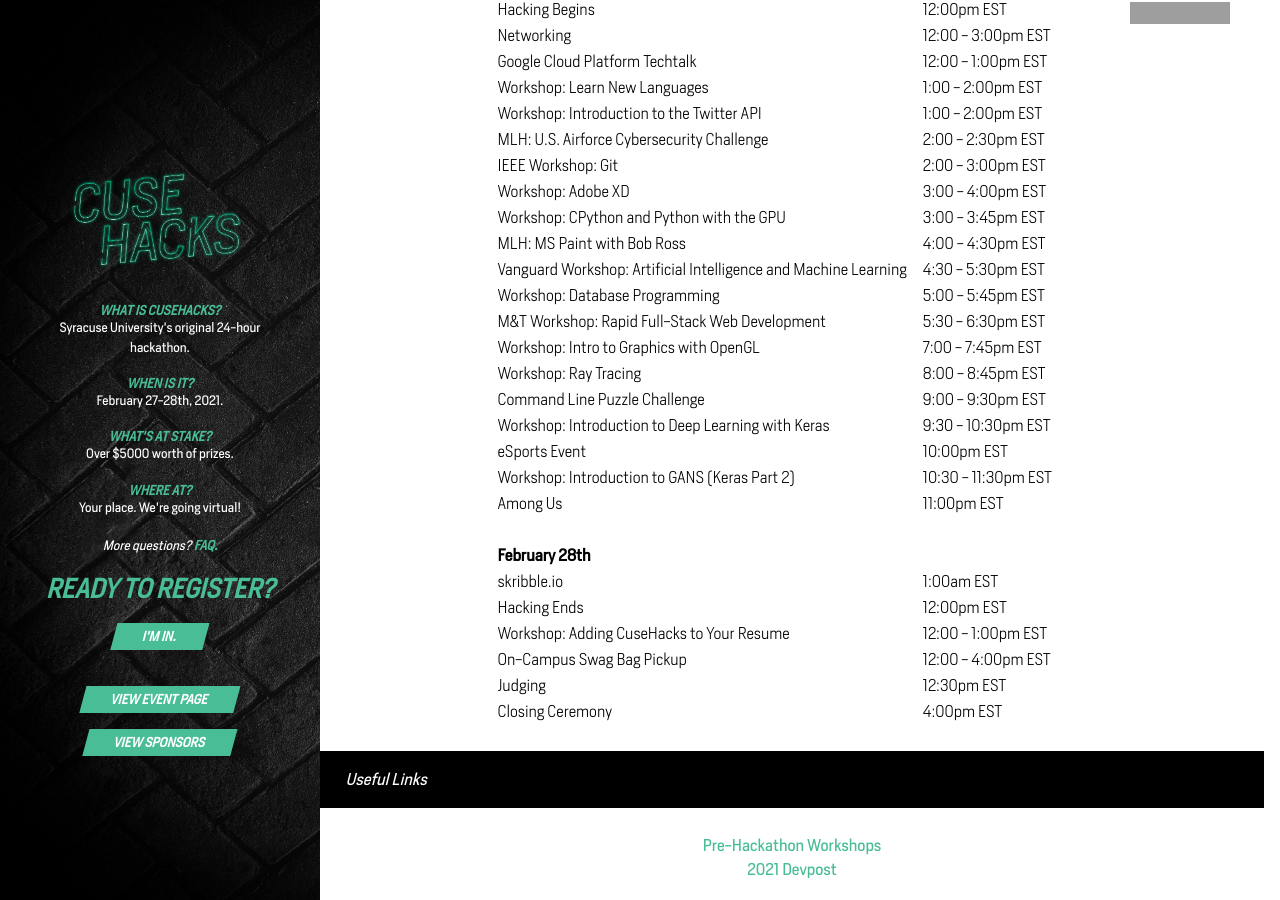
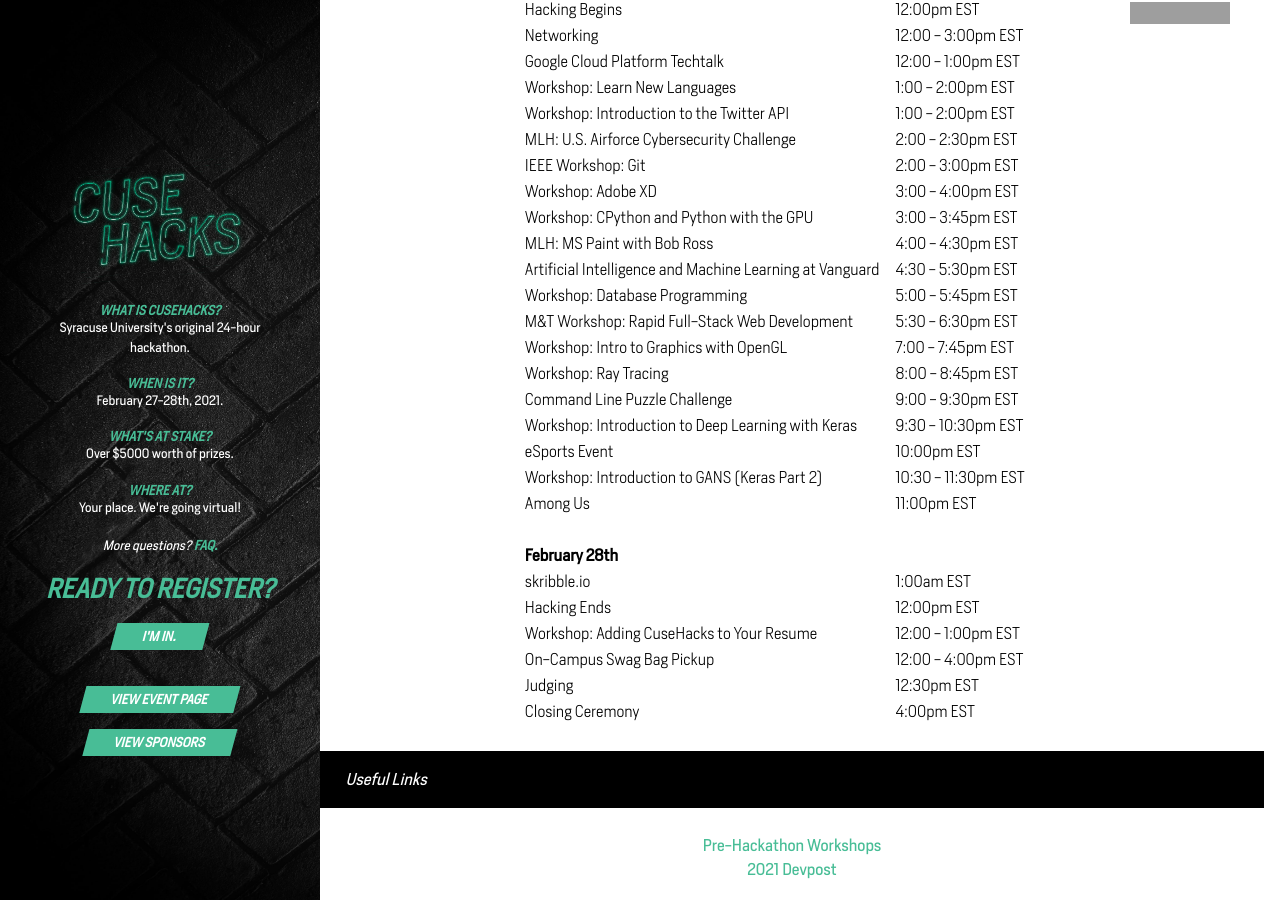
Before and after one commit to innovateorange/cusehacks, a Jekyll site: the page built from event.html, in a window 1280 px wide and 900 px high, scrolled down 720 px. Built offline with Jekyll 4.4.1, drawn with Linux system fonts in a browser that asks for light colours; nearby versions of some CDN libraries; a script that is not in the unit is left out; grey boxes are pictures that could not be loaded.

Commit message:
updated schedule

```diff
--- a/_config.yml
+++ b/_config.yml
@@ -313,7 +313,7 @@
         - "4:00 - 4:30pm EST"
         # - "Zoom Link"
       - event_details:
-        - "Vanguard Workshop: Artificial Intelligence and Machine Learning"
+        - "Artificial Intelligence and Machine Learning at Vanguard"
         - "4:30 - 5:30pm EST"
         # - "Zoom Link"
       - event_details:
```
